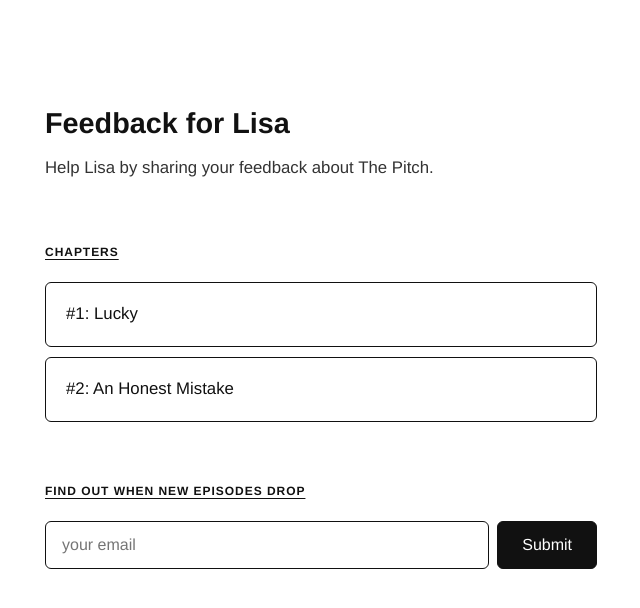
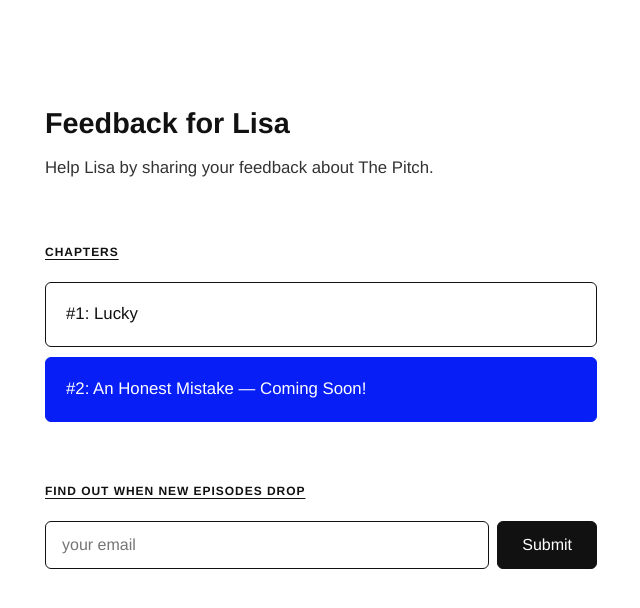
Before and after one commit to surfbunny120/feedbackforlisa.com, a Jekyll site: the page built from index.html, in a window 1280 px wide. Shown: the top 608 px of the page, without its empty margins (319-959 px from the left). Built offline with Jekyll 4.4.1, drawn with Linux system fonts in a browser that asks for light colours.

Commit message:
Make Episode 2 non-clickable with Coming Soon in dark blue
Co-Authored-By: Claude Opus 4.6 <noreply@anthropic.com>

```diff
--- a/_config.yml
+++ b/_config.yml
@@ -16,6 +16,7 @@ episodes:
   - number: 2
     title: "An Honest Mistake"
     page: "/episode-2"
+    coming_soon: true
 
 exclude:
   - Gemfile
--- a/assets/css/style.css
+++ b/assets/css/style.css
@@ -68,6 +68,21 @@ h2 {
   color: #fff;
   border-color: #FC00F9;
   transform: translateY(-1px);
+}
+
+/* Coming soon episodes */
+.link-block.coming-soon {
+  background: #071EF6;
+  color: #fff;
+  border-color: #071EF6;
+  cursor: default;
+}
+
+.link-block.coming-soon:hover {
+  background: #071EF6;
+  color: #fff;
+  border-color: #071EF6;
+  transform: none;
 }
 
 /* Episode feedback page */
--- a/index.html
+++ b/index.html
@@ -9,9 +9,15 @@ layout: default
   <section class="episodes">
     <h2>Chapters</h2>
     {% for episode in site.episodes %}
+    {% if episode.coming_soon %}
+    <div class="link-block coming-soon">
+      #{{ episode.number }}: {{ episode.title }} — Coming Soon!
+    </div>
+    {% else %}
     <a href="{{ episode.page | relative_url }}" class="link-block">
       #{{ episode.number }}: {{ episode.title }}
     </a>
+    {% endif %}
     {% endfor %}
   </section>
 
```
Also changed, not shown: .claude/launch.json (added), Gemfile.lock (added).
